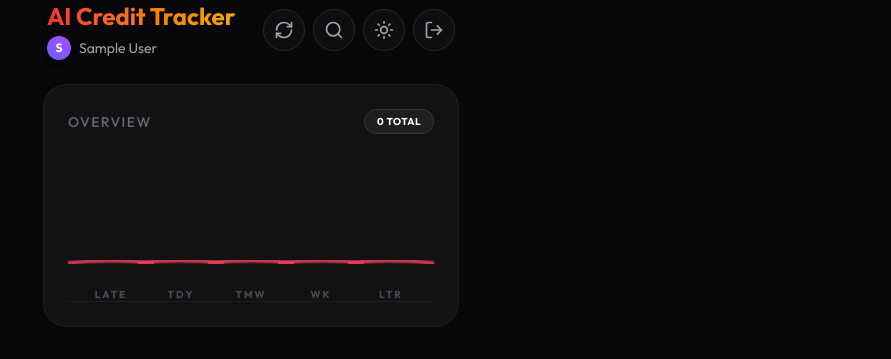
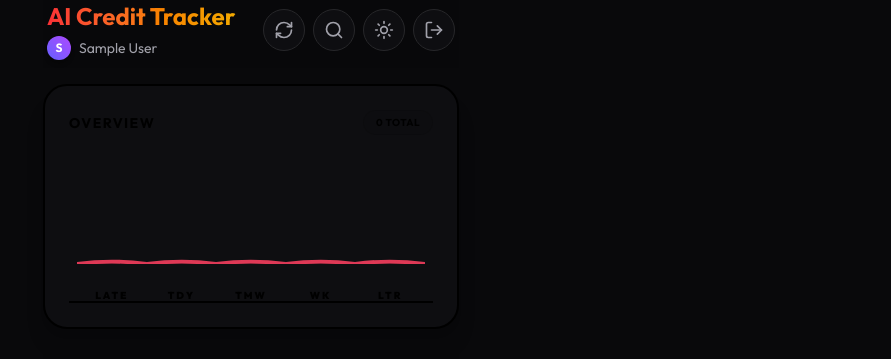
Before and after one commit to iamdoulat/time_tracker, a Next.js app: page / in a window 1280 px wide. Shown: the top 359 px of the page, without its empty margins (389-1280 px from the left). Built offline with nearby package versions, Linux system fonts and the light colour scheme; no server answers; the database is empty; sample sign-in values are in the browser's storage.

Commit message:
bugs fixed

```diff
--- a/app/page.tsx
+++ b/app/page.tsx
@@ -214,8 +214,8 @@ export default function Home() {
               </div>
 
               {/* Statistics Chart (Scrolls away) */}
-              {!searchQuery && (
-                <div className="mt-4 mb-2">
+              {!searchQuery.trim() && (
+                <div className="mt-4 mb-2 w-full">
                   <StatisticsChart trackers={trackers} />
                 </div>
               )}
--- a/components/statistics-chart.tsx
+++ b/components/statistics-chart.tsx
@@ -17,8 +17,6 @@ export function StatisticsChart({ trackers }: { trackers: Tracker[] }) {
         const today = new Date(now.setHours(0, 0, 0, 0))
         const tomorrow = new Date(today)
         tomorrow.setDate(tomorrow.getDate() + 1)
-        const dayAfterTomorrow = new Date(tomorrow)
-        dayAfterTomorrow.setDate(dayAfterTomorrow.getDate() + 1)
         const nextWeek = new Date(today)
         nextWeek.setDate(nextWeek.getDate() + 7)
 
@@ -42,7 +40,7 @@ export function StatisticsChart({ trackers }: { trackers: Tracker[] }) {
                 distribution.tomorrow++
             } else if (checkDate > tomorrow.getTime() && checkDate <= nextWeek.getTime()) {
                 distribution.week++
-            } else if (checkDate > nextWeek.getTime()) {
+            } else {
                 distribution.later++
             }
         })
@@ -52,7 +50,7 @@ export function StatisticsChart({ trackers }: { trackers: Tracker[] }) {
     }, [trackers])
 
     const dataPoints = [
-        { label: 'Late', value: stats.data.overdue, color: '#f43f5e' }, // Rose/Red
+        { label: 'Late', value: stats.data.overdue, color: '#f43f5e' },
         { label: 'Tdy', value: stats.data.today, color: '#f43f5e' },
         { label: 'Tmw', value: stats.data.tomorrow, color: '#f43f5e' },
         { label: 'Wk', value: stats.data.week, color: '#f43f5e' },
@@ -60,52 +58,40 @@ export function StatisticsChart({ trackers }: { trackers: Tracker[] }) {
     ]
 
     return (
-        <div className="bg-[#121214] border border-white/5 rounded-3xl p-6 mb-6 shadow-2xl relative overflow-hidden">
+        <div className="bg-card dark:bg-[#121214] border-2 border-black dark:border-white/5 rounded-3xl p-6 mb-6 shadow-xl relative overflow-hidden transition-colors">
             <div className="flex justify-between items-center mb-10">
-                <h2 className="text-sm font-medium text-muted-foreground/60 uppercase tracking-widest">Overview</h2>
-                <div className="bg-white/5 border border-white/10 px-3 py-1 rounded-full text-[10px] font-bold text-white uppercase tracking-wider">
+                <h2 className="text-sm font-bold text-black dark:text-muted-foreground/60 uppercase tracking-widest">Overview</h2>
+                <div className="bg-black/5 dark:bg-white/5 border border-black/10 dark:border-white/10 px-3 py-1 rounded-full text-[10px] font-bold text-black dark:text-white uppercase tracking-wider">
                     {trackers.length} Total
                 </div>
             </div>
 
             <div className="flex items-end justify-between relative h-32 px-2">
-                {/* Horizontal Baseline */}
-                <div className="absolute bottom-0 left-0 w-full h-[1px] bg-white/5" />
+                {/* Baseline */}
+                <div className="absolute bottom-0 left-0 w-full h-[2px] bg-black dark:bg-white/5" />
 
                 {dataPoints.map((point, index) => {
                     const heightPercent = (point.value / stats.max) * 100
-                    const peakHeight = Math.max(5, (heightPercent / 100) * 80) // 80 is container height limit
+                    const peakHeight = Math.max(5, (heightPercent / 100) * 80)
 
                     return (
                         <div key={point.label} className="flex flex-col items-center gap-4 flex-1 group">
                             <div className="relative w-full h-24 flex items-end justify-center">
-                                {/* Value Label on top of curve */}
                                 {point.value > 0 && (
                                     <motion.span
                                         initial={{ opacity: 0, y: 10 }}
                                         animate={{ opacity: 1, y: 0 }}
-                                        className="absolute -top-6 text-[10px] font-bold text-rose-500 font-mono"
+                                        className="absolute -top-6 text-[11px] font-black text-rose-600 dark:text-rose-500 font-mono"
                                     >
                                         {point.value}
                                     </motion.span>
                                 )}
 
-                                {/* Dynamic Wave (Bell Curve) */}
-                                <svg className="w-full h-full overflow-visible" viewBox="0 0 100 100" preserveAspectRatio="none">
-                                    <defs>
-                                        <filter id={`glow-${index}`}>
-                                            <feGaussianBlur stdDeviation="2" result="coloredBlur" />
-                                            <feMerge>
-                                                <feMergeNode in="coloredBlur" />
-                                                <feMergeNode in="SourceGraphic" />
-                                            </feMerge>
-                                        </filter>
-                                    </defs>
-
+                                <svg className="w-full h-full" viewBox="0 0 100 100" preserveAspectRatio="none">
                                     <motion.path
                                         initial={{ d: "M 0 100 Q 50 100 100 100" }}
                                         animate={{
-                                            d: `M -10 100 Q 50 ${100 - peakHeight} 110 100`
+                                            d: `M 0 100 Q 50 ${100 - peakHeight} 100 100`
                                         }}
                                         transition={{
                                             type: "spring",
@@ -115,17 +101,15 @@ export function StatisticsChart({ trackers }: { trackers: Tracker[] }) {
                                         }}
                                         fill="none"
                                         stroke={point.color}
-                                        strokeWidth="3"
+                                        strokeWidth="4"
                                         strokeLinecap="round"
-                                        filter={`url(#glow-${index})`}
-                                        className="opacity-80 group-hover:opacity-100 transition-opacity"
+                                        className="opacity-90 dark:opacity-80 group-hover:opacity-100 transition-opacity"
                                     />
 
-                                    {/* Fill Gradient (Subtle) */}
                                     <motion.path
                                         initial={{ opacity: 0 }}
                                         animate={{
-                                            d: `M -10 100 Q 50 ${100 - peakHeight} 110 100 L 110 100 L -10 100 Z`,
+                                            d: `M 0 100 Q 50 ${100 - peakHeight} 100 100 L 100 100 L 0 100 Z`,
                                             opacity: 0.1
                                         }}
                                         fill={point.color}
@@ -134,8 +118,7 @@ export function StatisticsChart({ trackers }: { trackers: Tracker[] }) {
                                 </svg>
                             </div>
 
-                            {/* Label */}
-                            <span className="text-[10px] text-muted-foreground/40 font-bold uppercase tracking-[0.2em] pt-2">
+                            <span className="text-[10px] text-black font-black uppercase tracking-[0.2em] pt-2 dark:text-muted-foreground/40">
                                 {point.label}
                             </span>
                         </div>
--- a/components/tracker-list.tsx
+++ b/components/tracker-list.tsx
@@ -146,7 +146,7 @@ export function TrackerList({
                         initial={{ opacity: 0 }}
                         animate={{ opacity: 1 }}
                         onClick={() => setVisibleCount(prev => prev + ITEMS_PER_PAGE)}
-                        className="mx-auto mt-4 px-6 py-2 rounded-full bg-white/5 border border-white/10 text-sm text-muted-foreground hover:text-white hover:bg-white/10 transition-colors flex items-center gap-2"
+                        className="mx-auto mt-4 px-6 py-2 rounded-full bg-transparent border-2 border-black text-black dark:bg-white/5 dark:border-white/10 dark:text-muted-foreground dark:hover:text-white dark:hover:bg-white/10 hover:bg-black/10 transition-colors flex items-center gap-2 text-sm font-bold shadow-sm"
                     >
                         Load More <ChevronDown size={14} />
                     </motion.button>
```
Also changed, not shown: components/tracker-card.tsx (+13 -13 lines).
